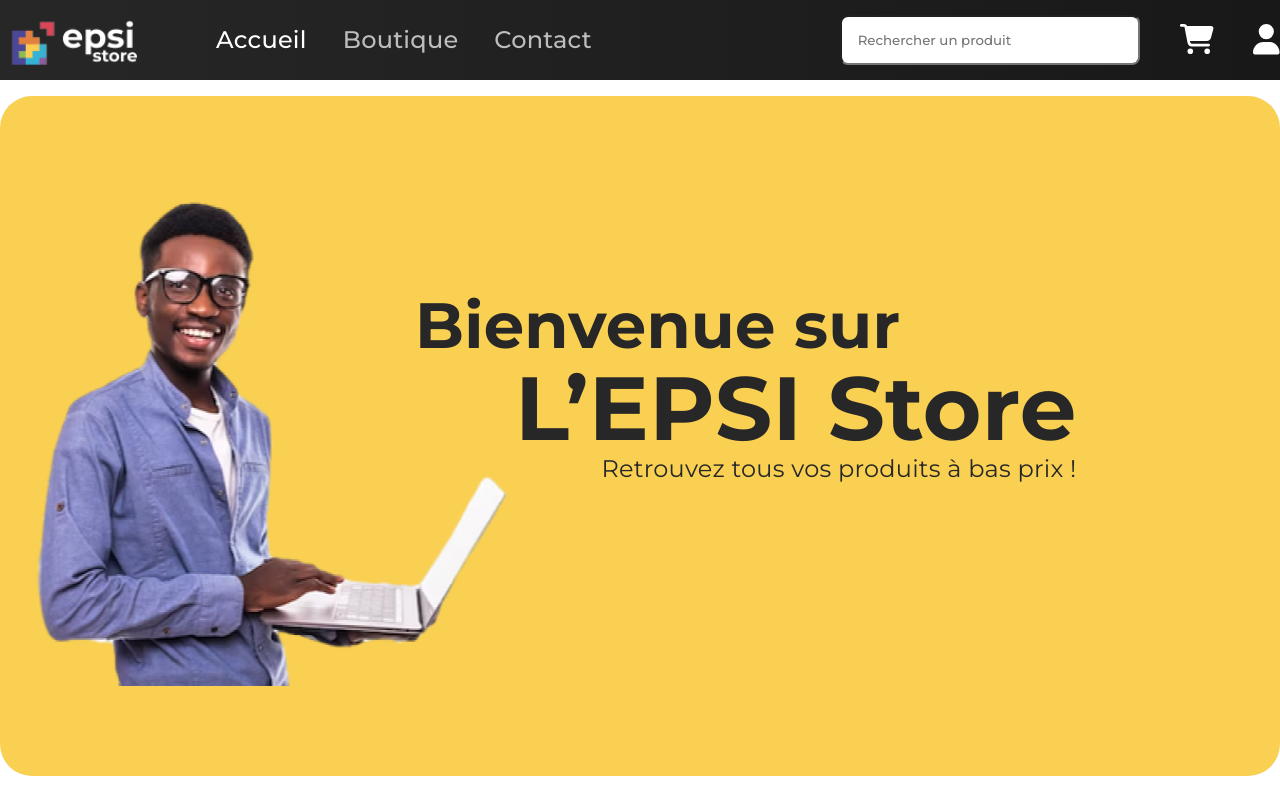
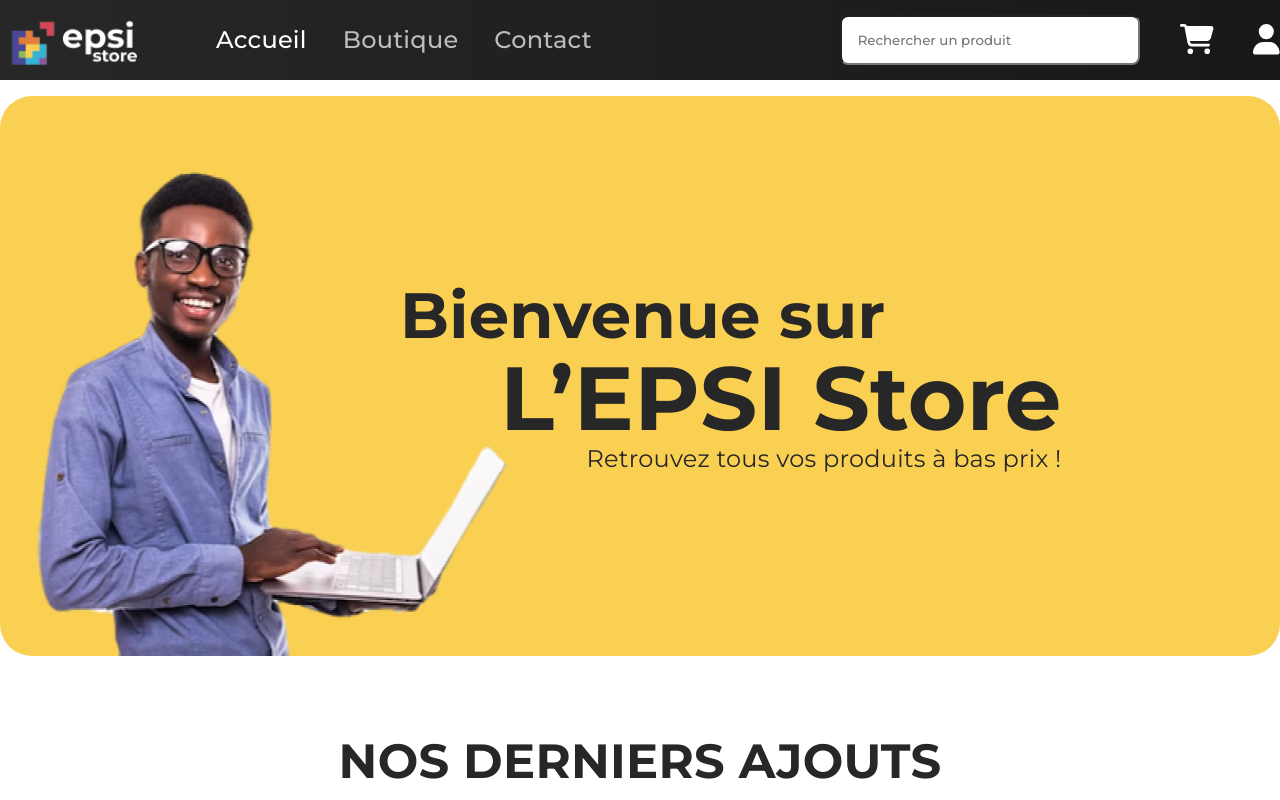
Before and after one commit to EPSIStore/EPSIStore-ng, an Angular app: page /home in a window 1280 px wide. Shown: the top 800 px of the page. Built offline with nearby package versions, Linux system fonts and the light colour scheme.

Commit message:
Homepage

```diff
--- a/src/app/app-routing.module.ts
+++ b/src/app/app-routing.module.ts
@@ -3,12 +3,14 @@
 import { LoginComponent } from './auth/login/login.component';
 import { HomeComponent } from './pages/home/home.component';
 import { ShopComponent } from './pages/shop/shop.component';
+import { CartPageComponent } from './pages/cart-page/cart-page.component';
 
 const routes: Routes = [
   {path: '', redirectTo: 'home', pathMatch: 'full'},
   {path: 'home', component: HomeComponent},
   {path: 'shop', component: ShopComponent},
-  {path: 'login', component: LoginComponent}
+  {path: 'login', component: LoginComponent},
+  {path: 'cart', component: CartPageComponent},
 ];
 
 
--- a/src/app/pages/home/home.component.html
+++ b/src/app/pages/home/home.component.html
@@ -14,8 +14,6 @@
       </div>
   </div>
 </section>
-
-
 <section class="category">
   <div class="main--container">
     <div class="heading-01">NOS DERNIERS AJOUTS</div>
--- a/src/app/pages/home/home.component.scss
+++ b/src/app/pages/home/home.component.scss
@@ -4,10 +4,11 @@
   .custom-flex {
     display: flex;
     background-color: rgba(250, 208, 83, 1);
-    height: 85vh;
+    height: 70vh;
     width: 100%;
     border-radius: 32px;
     margin: 16px 0;
+    position: relative;
     &--column:first-child {
       .header-img {
         background-image: url("../../../assets/images/header-img.png");
@@ -16,7 +17,10 @@
         background-position: center;
         height: 515px;
         width: 515px;
-        transform: translateY(75px);
+        // transform: translateY(75px);
+        position: absolute;
+        bottom: 0;
+        left: 0;
       }
     }
 
@@ -24,7 +28,7 @@
       display: flex;
       flex-direction: column;
       justify-content: center;
-      transform: translateY(-50px);
+      transform: translateX(500px);
       .subtitle-01 {
         font-size: $font-size-extra;
         font-weight: $font-weight-bold;
--- a/src/app/pages/pages.module.ts
+++ b/src/app/pages/pages.module.ts
@@ -7,13 +7,15 @@
 import { ShopComponent } from './shop/shop.component';
 import { MatButtonModule } from '@angular/material/button';
 import { MatMenuModule } from '@angular/material/menu';
+import { CartPageComponent } from './cart-page/cart-page.component';
 
 
 @NgModule({
   declarations: [
     HomeComponent,
     NavbarComponent,
-    ShopComponent
+    ShopComponent,
+    CartPageComponent
   ],
   exports: [
     NavbarComponent
```
Also changed, not shown: src/app/pages/cart-page/cart-page.component.ts (added, +10 -0 lines), src/app/pages/cart-page/cart-page.component.html (added), src/app/pages/cart-page/cart-page.component.scss (added), 1 other file (tests, documents, lock files or other folders).
